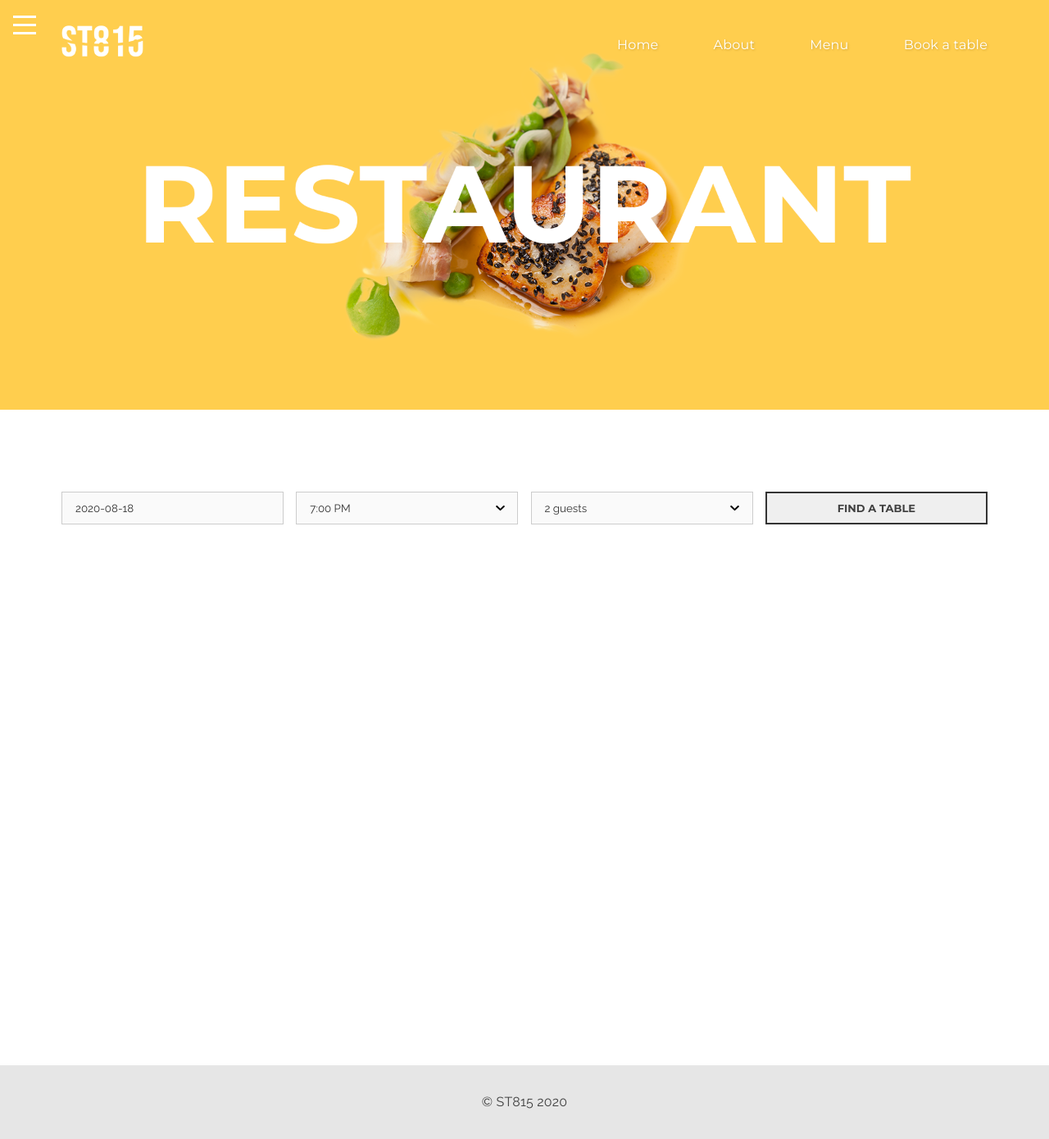
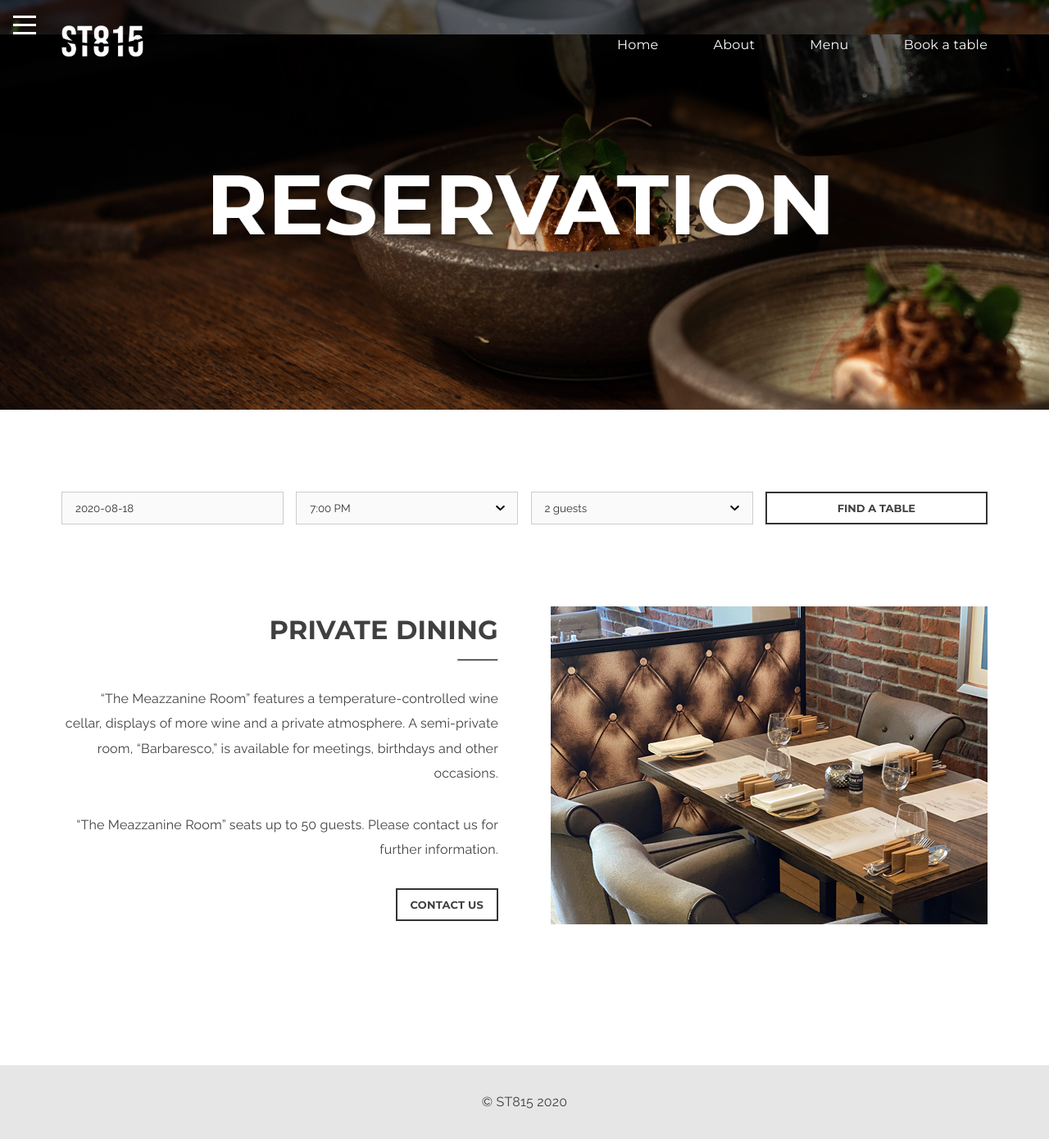
Before and after one commit to matt-stanford/restaurant-site, a Django app: page /booking in a window 1280 px wide. Shown: the whole page at 82% size. Run offline with Django 3.2, Linux system fonts and the light colour scheme; some libraries are stand-ins or nearby versions.

Commit message:
Updated parallax images

```diff
--- a/static/css/booking.css
+++ b/static/css/booking.css
@@ -98,6 +98,7 @@
 
 .form-wrapper {
     width: 100%;
+    margin-bottom: 100px;
 }
 
 .booking-form {
--- a/static/css/main.css
+++ b/static/css/main.css
@@ -69,6 +69,7 @@ a {
     text-align: center;
     line-height: normal;
     color: inherit;
+    outline: none;
     cursor: pointer;
     transition: all .2s ease-out;
     -webkit-transition: all .2s ease-out;
@@ -86,6 +87,7 @@ a {
 .btn-primary,
 .btn-submit {
     border: 2px solid #333;
+    background: transparent;
 }
 
 .btn-primary:hover {
--- a/static/css/navbar.css
+++ b/static/css/navbar.css
@@ -38,7 +38,7 @@ nav .list-item > a {
 }
 
 nav .list-item > a:hover {
-    color: #333;
+    color: var(--secondary-color);
 }
 
 .nav-scrolled {
--- a/templates/pages/booking.html
+++ b/templates/pages/booking.html
@@ -3,7 +3,7 @@
 {% load static %}
 
 {% block content %}
-    <div class="p-section-2 parallax-window" data-parallax="scroll" data-image-src="{% static 'img/restaurant.png' %}">
+    <div class="p-section-2 parallax-window" data-parallax="scroll" data-image-src="{% static 'img/reservation.png' %}">
         <div class="container">
 
         </div>
@@ -43,9 +43,22 @@
                 <form method="post" class="booking-form">
                     {% csrf_token %}
                     {{ form }}
-                    <button class="btn btn-submit btn-form">Find a table</button>
+                    <button class="btn btn-primary btn-form">Find a table</button>
                 </form>
             </div>
+        </div>
+        <div class="container">
+            <div class="col-6 pr-2 text-right">
+                <h2>Private dining</h2>
+                <hr>
+                <p class="mb-2">“The Meazzanine Room” features a temperature-controlled wine cellar, displays of more wine and a private atmosphere. A semi-private room, “Barbaresco,” is available for meetings, birthdays and other occasions.</p>
+                <p class="mb-2">“The Meazzanine Room” seats up to 50 guests. Please contact us for further information.</p>
+                <a href="" class="btn btn-primary">Contact us</a>
+            </div>
+            <div class="col-6 pl-2">
+                <img src="{% static 'img/private-dining.png' %}" alt="">
+            </div>
+        </div>
 
         </div>
     </div>
```
Also changed, not shown: db.sqlite3, static/img/menu.png, static/img/private-dining.png (added), static/img/reservation.png (added), static/img/restaurant.png.
